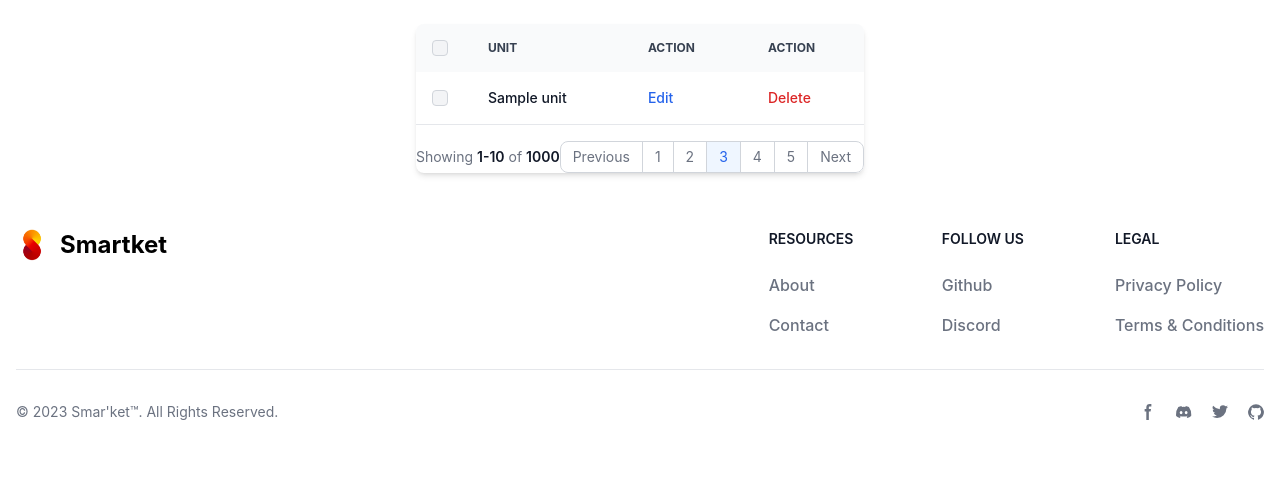
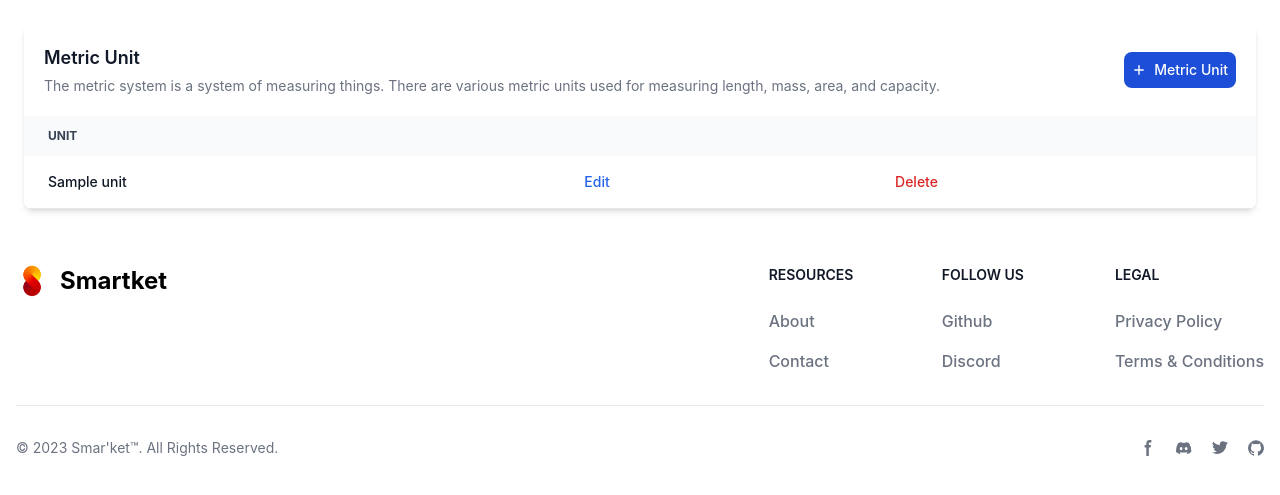
Before and after one commit to AristonCatipay/django_smartket, a Django app: page /product/metric/ in a window 1280 px wide. Shown: the part 64-559 px from the top of the page. Run offline with Django 4.2, Linux system fonts and the light colour scheme; tables that the repository leaves empty hold one stand-in row (values such as "Sample post"); some libraries are stand-ins or nearby versions.

Commit message:
Update the design of metric unit index page.

```diff
--- a/product/templates/product/metric_unit.html
+++ b/product/templates/product/metric_unit.html
@@ -1,37 +1,40 @@
 {% extends 'core/base.html' %}
 {% block title %}{{ title }}{% endblock %}
 {% block content %}
-<div class="flex justify-center">
-    <div class="relative overflow-x-auto shadow-md rounded-lg bg-white dark:bg-gray-800">
-        <table class="w-full text-sm text-left text-gray-500 dark:text-gray-400">
+<div class="relative overflow-x-auto shadow-md rounded-lg">
+    <table class="w-full text-sm text-left rtl:text-right text-gray-500 dark:text-gray-400">
+        <caption class="p-5 text-lg font-semibold text-left rtl:text-right text-gray-900 bg-white dark:text-white dark:bg-gray-800">
+            <div class="flex flex-col md:flex-row items-center justify-between space-y-3 md:space-y-0 md:space-x-4">
+                <div class="w-full">
+                    Metric Unit
+                    <p class="mt-1 text-sm font-normal text-gray-500 dark:text-gray-400">The metric system is a system of measuring things. There are various metric units used for measuring length, mass, area, and capacity.</p>
+                </div>
+                <div class="w-full md:w-auto flex flex-col md:flex-row space-y-2 md:space-y-0 items-stretch md:items-center justify-end md:space-x-3 flex-shrink-0">
+                    <a href="{% url 'product:add_metric' %}" class="flex items-center justify-center text-white bg-primary-700 hover:bg-primary-800 focus:ring-4 focus:ring-primary-300 font-medium rounded-lg text-sm px-2 py-2 dark:bg-primary-600 dark:hover:bg-primary-700 focus:outline-none dark:focus:ring-primary-800">
+                        <svg class="h-3.5 w-3.5 mr-2" fill="currentColor" viewbox="0 0 20 20" xmlns="http://www.w3.org/2000/svg" aria-hidden="true">
+                            <path clip-rule="evenodd" fill-rule="evenodd" d="M10 3a1 1 0 011 1v5h5a1 1 0 110 2h-5v5a1 1 0 11-2 0v-5H4a1 1 0 110-2h5V4a1 1 0 011-1z" />
+                        </svg>
+                        Metric Unit
+                    </a>
+                </div>
+            </div>
+        </caption>
         <thead class="text-xs text-gray-700 uppercase bg-gray-50 dark:bg-gray-700 dark:text-gray-400">
             <tr>
-                    <th scope="col" class="p-4">
-                        <div class="flex items-center">
-                            <input id="checkbox-all-search" type="checkbox" class="w-4 h-4 text-blue-600 bg-gray-100 border-gray-300 rounded focus:ring-blue-500 dark:focus:ring-blue-600 dark:ring-offset-gray-800 dark:focus:ring-offset-gray-800 focus:ring-2 dark:bg-gray-700 dark:border-gray-600">
-                            <label for="checkbox-all-search" class="sr-only">checkbox</label>
-                        </div>
-                    </th>
                 <th scope="col" class="px-6 py-3">
                     Unit
                 </th>
                 <th scope="col" class="px-6 py-3">
-                        Action
+                    <span class="sr-only">Edit</span>
                 </th>
                 <th scope="col" class="px-6 py-3">
-                        Action
+                    <span class="sr-only">Delete</span>
                 </th>
             </tr>
         </thead>
         <tbody>
             {% for unit in metric_units %}
-                <tr class="bg-white border-b dark:bg-gray-800 dark:border-gray-700 hover:bg-gray-50 dark:hover:bg-gray-600">
-                    <td class="w-4 p-4">
-                        <div class="flex items-center">
-                            <input id="checkbox-table-search-1" type="checkbox" class="w-4 h-4 text-blue-600 bg-gray-100 border-gray-300 rounded focus:ring-blue-500 dark:focus:ring-blue-600 dark:ring-offset-gray-800 dark:focus:ring-offset-gray-800 focus:ring-2 dark:bg-gray-700 dark:border-gray-600">
-                            <label for="checkbox-table-search-1" class="sr-only">checkbox</label>
-                        </div>
-                    </td>
+            <tr class="bg-white border-b dark:bg-gray-800 dark:border-gray-700">
                 <th scope="row" class="px-6 py-4 font-medium text-gray-900 whitespace-nowrap dark:text-white">
                     {{ unit.name }}
                 </th>
@@ -45,32 +48,5 @@
             {% endfor %}
         </tbody>
     </table>
-        <nav class="flex items-center justify-between pt-4" aria-label="Table navigation">
-            <span class="text-sm font-normal text-gray-500 dark:text-gray-400">Showing <span class="font-semibold text-gray-900 dark:text-white">1-10</span> of <span class="font-semibold text-gray-900 dark:text-white">1000</span></span>
-            <ul class="inline-flex -space-x-px text-sm h-8">
-                <li>
-                    <a href="#" class="flex items-center justify-center px-3 h-8 ml-0 leading-tight text-gray-500 bg-white border border-gray-300 rounded-l-lg hover:bg-gray-100 hover:text-gray-700 dark:bg-gray-800 dark:border-gray-700 dark:text-gray-400 dark:hover:bg-gray-700 dark:hover:text-white">Previous</a>
-                </li>
-                <li>
-                    <a href="#" class="flex items-center justify-center px-3 h-8 leading-tight text-gray-500 bg-white border border-gray-300 hover:bg-gray-100 hover:text-gray-700 dark:bg-gray-800 dark:border-gray-700 dark:text-gray-400 dark:hover:bg-gray-700 dark:hover:text-white">1</a>
-                </li>
-                <li>
-                    <a href="#" class="flex items-center justify-center px-3 h-8 leading-tight text-gray-500 bg-white border border-gray-300 hover:bg-gray-100 hover:text-gray-700 dark:bg-gray-800 dark:border-gray-700 dark:text-gray-400 dark:hover:bg-gray-700 dark:hover:text-white">2</a>
-                </li>
-                <li>
-                    <a href="#" aria-current="page" class="flex items-center justify-center px-3 h-8 text-blue-600 border border-gray-300 bg-blue-50 hover:bg-blue-100 hover:text-blue-700 dark:border-gray-700 dark:bg-gray-700 dark:text-white">3</a>
-                </li>
-                <li>
-                    <a href="#" class="flex items-center justify-center px-3 h-8 leading-tight text-gray-500 bg-white border border-gray-300 hover:bg-gray-100 hover:text-gray-700 dark:bg-gray-800 dark:border-gray-700 dark:text-gray-400 dark:hover:bg-gray-700 dark:hover:text-white">4</a>
-                </li>
-                <li>
-                    <a href="#" class="flex items-center justify-center px-3 h-8 leading-tight text-gray-500 bg-white border border-gray-300 hover:bg-gray-100 hover:text-gray-700 dark:bg-gray-800 dark:border-gray-700 dark:text-gray-400 dark:hover:bg-gray-700 dark:hover:text-white">5</a>
-                </li>
-                <li>
-                    <a href="#" class="flex items-center justify-center px-3 h-8 leading-tight text-gray-500 bg-white border border-gray-300 rounded-r-lg hover:bg-gray-100 hover:text-gray-700 dark:bg-gray-800 dark:border-gray-700 dark:text-gray-400 dark:hover:bg-gray-700 dark:hover:text-white">Next</a>
-                </li>
-            </ul>
-        </nav>
-    </div>
 </div>
 {% endblock %}
```
Lines whose indentation alone changed are shown as unchanged.
